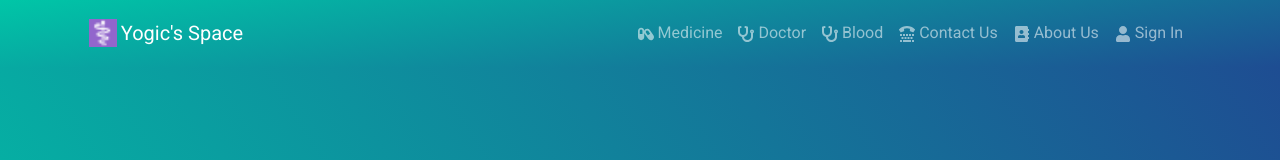
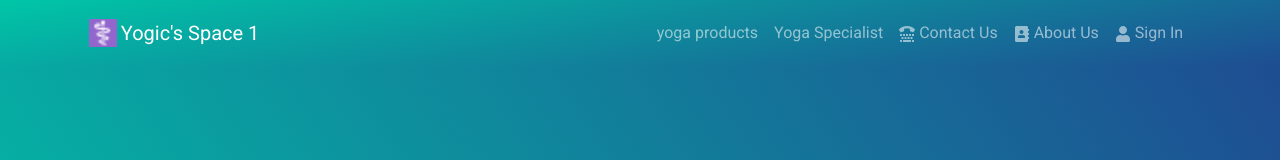
Before and after one commit to Moulitharann/yoga, a React (Create React App) app in the folder frontend/: page / in a window 1280 px wide. Shown: the top 160 px of the page. Built offline with nearby package versions, Linux system fonts and the light colour scheme.

Commit message:
updated image

```diff
--- a/frontend/src/components/Header.jsx
+++ b/frontend/src/components/Header.jsx
@@ -49,7 +49,7 @@ const Header = () => {
           <LinkContainer to="/">
             <Navbar.Brand>
               <img alt="logo" src={logo} width="28px" />
-              Yogic's Space
+              Yogic's Space 1
             </Navbar.Brand>
           </LinkContainer>
           <Navbar.Toggle aria-controls="basic-navbar-nav" />
@@ -57,19 +57,19 @@ const Header = () => {
             <Nav className="ms-auto">
               <LinkContainer to="/Medicine">
                 <Nav.Link>
-                  <FaCapsules /> Medicine
+                   yoga products
                 </Nav.Link>
               </LinkContainer>
               <LinkContainer to="/Doctor">
                 <Nav.Link>
-                  <FaStethoscope /> Doctor
+                   Yoga Specialist
                 </Nav.Link>
               </LinkContainer>
-              <LinkContainer to="/Blood">
+              {/* <LinkContainer to="/Blood">
                 <Nav.Link>
                   <FaStethoscope /> Blood
                 </Nav.Link>
-              </LinkContainer>
+              </LinkContainer> */}
               <LinkContainer to="/Contactus">
                 <Nav.Link>
                   <FaTty /> Contact Us
@@ -116,7 +116,7 @@ const Header = () => {
                       <NavDropdown.Item>Bloods</NavDropdown.Item>
                     </LinkContainer>
                     <LinkContainer to="/admin/doctorlist">
-                      <NavDropdown.Item>Doctors</NavDropdown.Item>
+                      <NavDropdown.Item>Yoga Specialist</NavDropdown.Item>
                     </LinkContainer>
                     <LinkContainer to="/admin/chat">
                       <NavDropdown.Item>Chat</NavDropdown.Item>
```
